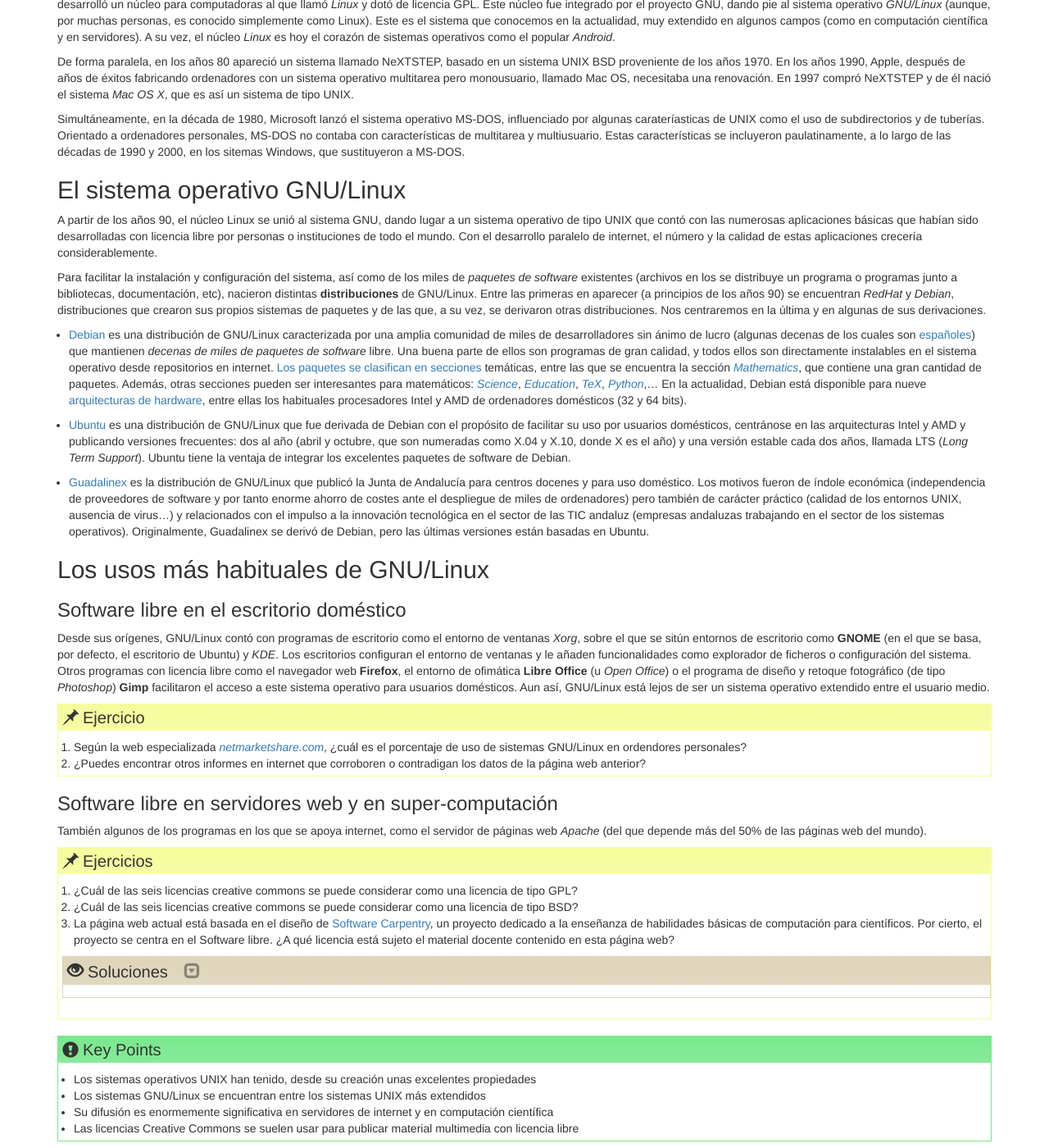
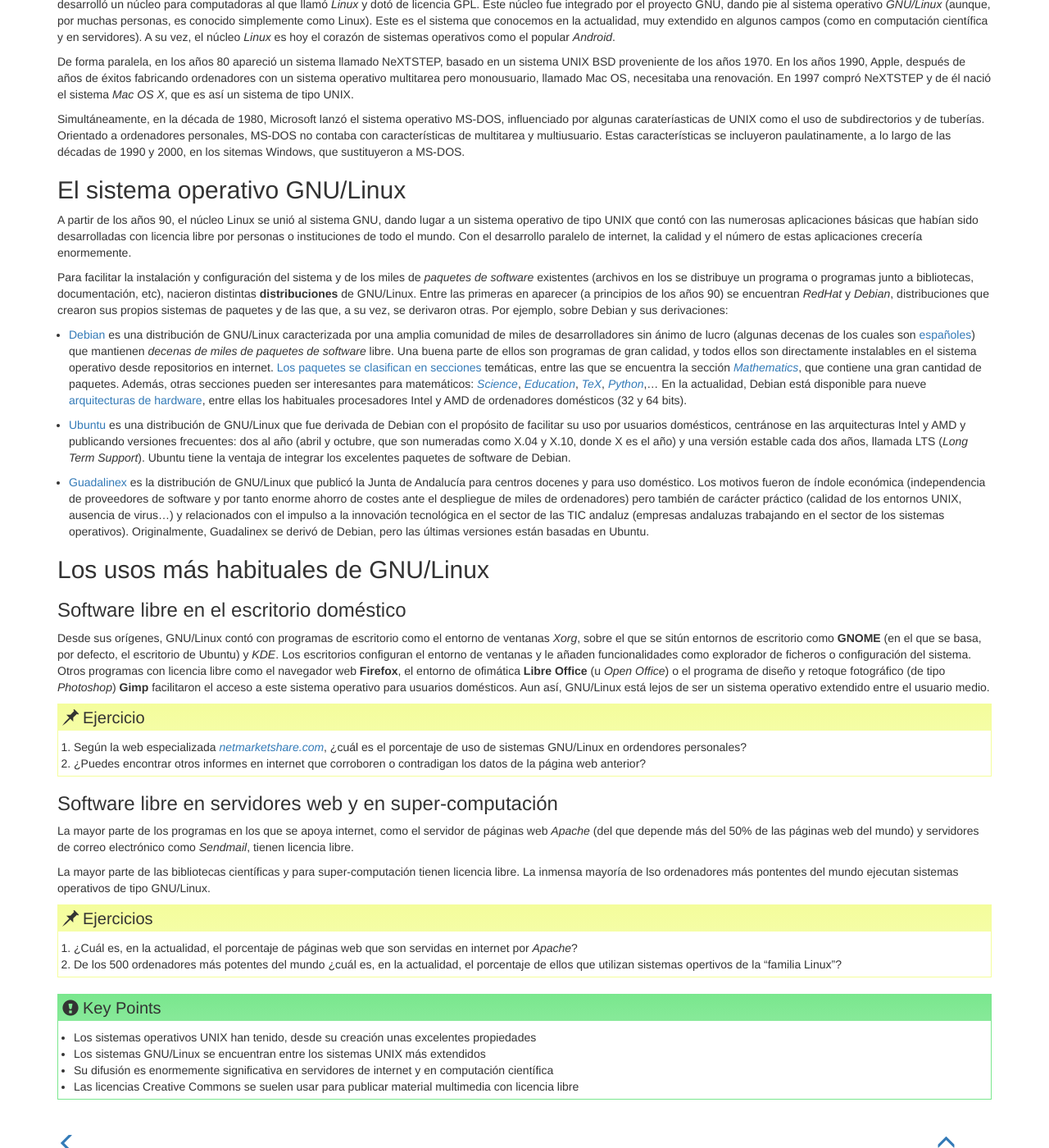
Before and after one commit to rrgalvan/libresoftmat, a Jekyll site: the page built from _episodes/02-gnu-linux.md, in a window 1280 px wide and 1400 px high, scrolled down 1031 px. Shown: the whole window at 82% size. Built offline with Jekyll 4.4.1, drawn with Linux system fonts in a browser that asks for light colours; some of the changed text lies outside the part shown.

Commit message:
Corrijo los ejercicios en la sección GNU/Linux

```diff
--- a/_episodes/02-gnu-linux.md
+++ b/_episodes/02-gnu-linux.md
@@ -49,15 +49,16 @@ rápidamente, en distintas versiones que se distribuyeron en
 universidades y compañías gubernamentales de Estados Unidos. El
 sistema UNIX no tenía licencia libre, pero la Universidad de Berkley
 mantuvo una versión conocida como *BSD*, que sería publicada en
-décadas posteriores con una licencia libre. Las versiones con
-licencia no libre fueron decayendo en popularidad con los años.
+décadas posteriores con una licencia libre. Las versiones no libres de
+UNIX fueron lentamente decayendo en popularidad.
 
-La clave estivo en el siguiente hecho: en la década de 1980 un grupo
+La clave estuvo en el siguiente hecho: en la década de 1980 un grupo
 de académicos y programadores voluntarios, liderados por Richard
 M. Stallman y cristalizados en torno a la *Free Software Foundation*,
 comenzaron un proyecto para crear el primer sistema operativo
 completamente libre, de tipo UNIX. A este proyecto se le llamó *GNU*
-(acrónimo recursivo: GNU = GNU's Not UNIX).
+(acrónimo recursivo: GNU = GNU's Not UNIX). De él se beneficiaron
+todas las versiones de UNIX, incluyendo las no libres y las *BSD*.
 
 En los años 90, el sistema GNU estaba maduro con la excepción de su
 pieza fundamental: el núcleo del sistema operativo. En 1991, un
@@ -92,19 +93,17 @@ A partir de los años 90, el núcleo Linux se unió al sistema GNU, dando
 lugar a un sistema operativo de tipo UNIX que contó con las numerosas
 aplicaciones básicas que habían sido desarrolladas con licencia libre
 por personas o instituciones de todo el mundo. Con el desarrollo
-paralelo de internet, el número y la calidad de estas aplicaciones
-crecería considerablemente.
+paralelo de internet, la calidad y el número de estas aplicaciones
+crecería enormemente.
 
-
-Para facilitar la instalación y configuración del sistema, así como de
+Para facilitar la instalación y configuración del sistema y de
 los miles de *paquetes de software* existentes (archivos en los se
 distribuye un programa o programas junto a bibliotecas, documentación,
 etc), nacieron distintas **distribuciones**
 de GNU/Linux. Entre las primeras en aparecer (a principios de los años
 90) se encuentran *RedHat* y *Debian*, distribuciones que crearon sus
 propios sistemas de paquetes y de las que, a su vez, se derivaron
-otras distribuciones. Nos centraremos en la última y en algunas de sus
-derivaciones.
+otras. Por ejemplo, sobre Debian y sus derivaciones:
 
 - [Debian](https://www.debian.org) es una distribución de GNU/Linux caracterizada por una amplia comunidad de miles de desarrolladores sin ánimo de lucro (algunas decenas de los cuales son [españoles](https://www.debian.org/international/spanish/desarrolladores)) que mantienen *decenas de miles de paquetes de software* libre. Una buena parte de ellos son programas de gran calidad, y todos ellos son directamente instalables en el sistema operativo desde repositorios en internet.  [Los paquetes se clasifican en secciones](https://packages.debian.org/stable/) temáticas, entre las que se encuentra la sección [*Mathematics*](https://packages.debian.org/stable/math/), que contiene una gran cantidad de paquetes. Además, otras secciones pueden ser interesantes para matemáticos: [*Science*](https://packages.debian.org/jessie/science/), [*Education*](https://packages.debian.org/jessie/education/), [*TeX*](https://packages.debian.org/jessie/tex/), [*Python*](https://packages.debian.org/jessie/python/),...  En la actualidad, Debian está disponible para nueve [arquitecturas de hardware](https://www.debian.org/ports/index.es.html#portlist-released), entre ellas los habituales procesadores Intel y AMD de ordenadores domésticos (32 y 64 bits).
 
@@ -135,22 +134,18 @@ Aun así, GNU/Linux está lejos de ser un sistema operativo extendido entre el u
 
 ### Software libre en servidores web y en super-computación
 
-También algunos de los
-programas en los que se apoya internet, como el servidor de páginas
-web *Apache* (del que depende más del 50% de las páginas web del
-mundo).
+La mayor parte de los programas en los que se apoya internet, como el
+servidor de páginas web *Apache* (del que depende más del 50% de las
+páginas web del mundo) y servidores de correo electrónico como
+*Sendmail*, tienen licencia libre.
+
+La mayor parte de las bibliotecas científicas y para super-computación
+tienen licencia libre. La inmensa mayoría de lso ordenadores más
+pontentes del mundo ejecutan sistemas operativos de tipo GNU/Linux.
 
 > ## Ejercicios
 >
-> 1. ¿Cuál de las seis licencias creative commons se puede considerar como una licencia de tipo GPL?
-> 2. ¿Cuál de las seis licencias creative commons se puede considerar como una licencia de tipo BSD?
-> 3. La página web actual está basada en el diseño de [Software Carpentry](https://software-carpentry.org), un proyecto dedicado a la enseñanza de habilidades básicas de computación para científicos. Por cierto, el proyecto se centra en el Software libre. ¿A qué licencia está sujeto el material docente contenido en esta página web?
->
-> > ## Soluciones
-> >
-> > 1. La  licencia "Creative Commons Atribución Compartir Igual" (CC-BY-SA) obliga a compartir los trabajos derivados con la misma licencia y, por tanto, es de tipo GPL.
-> > 2. La  licencia "Creative Commons Atribución" (CC-BY) sólo obliga reconocer al autor original y, por tanto, es de tipo BSD.
-> > 3. En la parte superior derecha de esta página se encuentra un enlace llamado *License*. En él se puede comprobar que este trabajo está sujeto a licencia CC-BY-SA.
-> {: .solution}
+> 1. ¿Cuál es, en la actualidad, el porcentaje de páginas web que son servidas en internet por *Apache*?
+> 2. De los 500 ordenadores más potentes del mundo ¿cuál es, en la actualidad, el porcentaje de ellos que utilizan sistemas opertivos de la "familia Linux"?
 >
 {: .callout}
```
